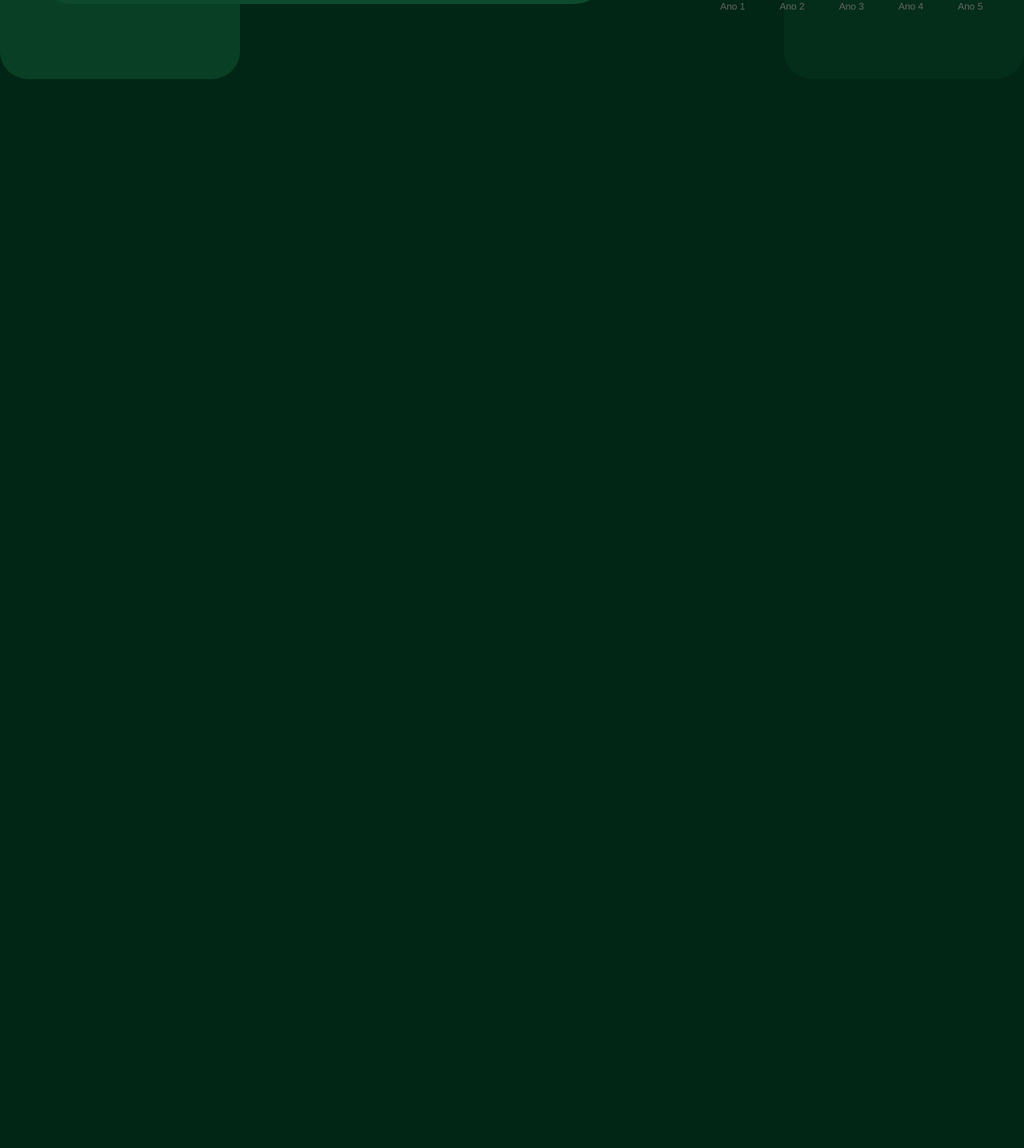
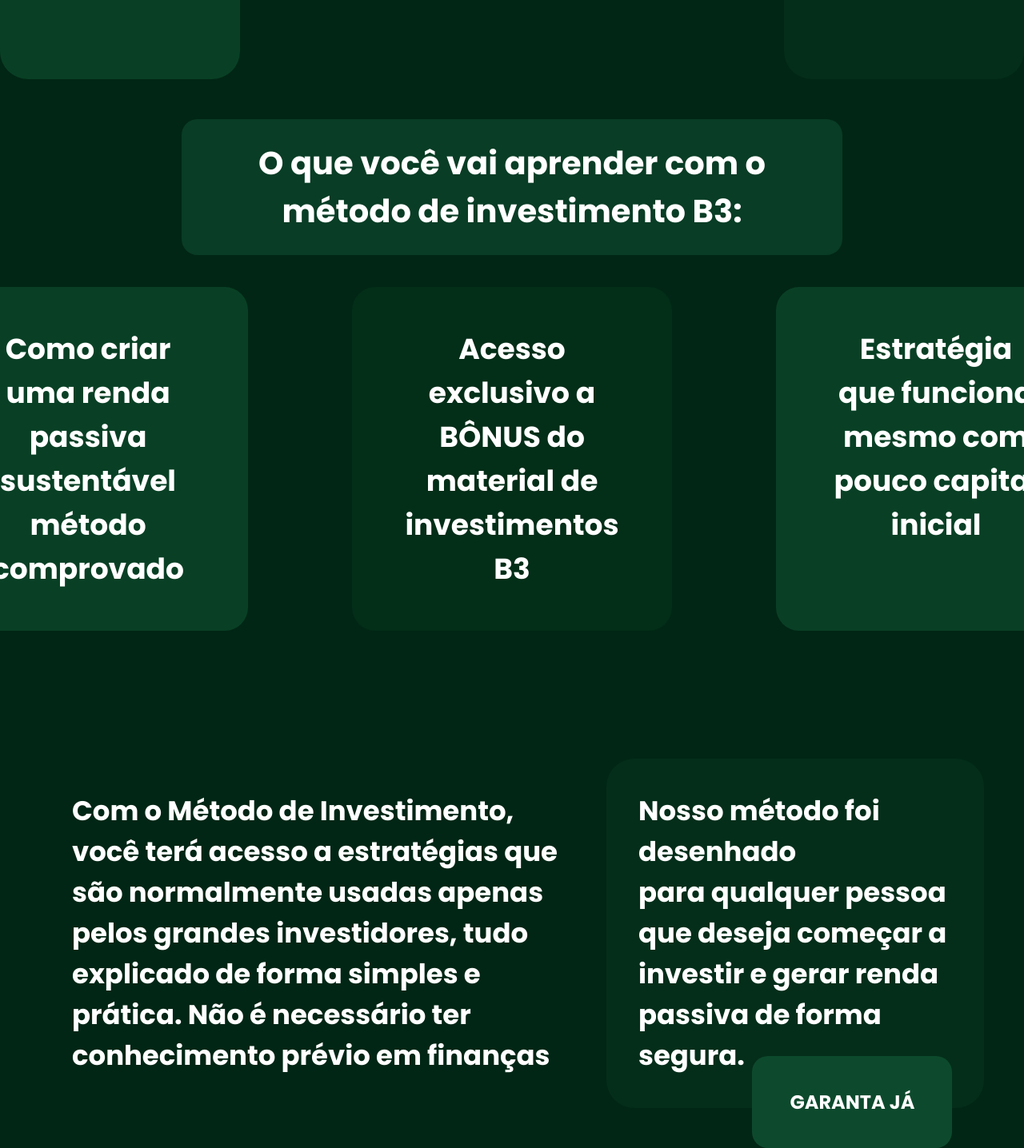
Before and after one commit to lucasrq/Pagina-de-vendas, a React (Vite) app: page / in a window 1280 px wide. Shown: the part 701-2137 px from the top of the page at 80% size. Before the commit the page ends 800 px from the top, so only its background shows below. Built offline with nearby package versions, Linux system fonts and the light colour scheme.

Commit message:
add link pagVendas

```diff
--- a/src/App.tsx
+++ b/src/App.tsx
@@ -1,9 +1,13 @@
+import About from "./Containes/About"
 import Headline from "./Containes/Headline"
+import MetodoGJ from "./Containes/Metodo"
 
 function App() {
   return (
     <>
       <Headline/>
+      <About/>
+      <MetodoGJ/>
     </>
   )
 }
--- /dev/null
+++ b/src/Components/Title/index.tsx
@@ -0,0 +1,18 @@
+import Titles from "./style"
+
+type Props ={
+    title : string
+}
+const Title = ({title}: Props) =>{
+    return(
+        <>
+        <Titles>
+            <h2>
+                {title}
+            </h2>
+        </Titles>
+        </>
+    )
+}
+
+export default Title
--- /dev/null
+++ b/src/Components/Title/style.ts
@@ -0,0 +1,15 @@
+import styled from "styled-components";
+
+
+const Titles = styled.div`
+    background-color:#093d25;
+    padding:25px 35px;
+    border-radius:20px;
+    width:70%;
+    h2{
+        font-size:40px;
+        text-align:center;
+    }
+`
+
+export default Titles
--- /dev/null
+++ b/src/Containes/About/index.tsx
@@ -0,0 +1,42 @@
+
+import Title from "../../Components/Title"
+import { Container } from "./style"
+
+function About() {
+    return (
+        <Container>
+            <Title title="O que você vai aprender com o método
+ de investimento B3:" />
+
+            <div className="aboutSing">
+                <div>
+                    <h3>Como criar
+                        uma renda
+                        passiva
+                        sustentável
+                        método
+                        comprovado</h3>
+                </div>
+                <div>
+                    <h3> Acesso
+                        exclusivo a
+                        BÔNUS do
+                        material de
+                        investimentos
+                        B3</h3>
+                </div>
+
+                <div>
+                    <h3>Estratégia <br />
+                        que funciona
+                        mesmo com
+                        pouco capital
+                        inicial
+                    </h3>
+                </div>
+            </div>
+        </Container>
+    )
+}
+
+export default About
--- /dev/null
+++ b/src/Containes/About/style.ts
@@ -0,0 +1,39 @@
+import { styled } from "styled-components";
+
+
+export const Container = styled.section`
+  width: 100%;
+  height: 100vh; /* Altura automática para se ajustar ao conteúdo */
+  margin: 0 auto; /* Centraliza o container */
+  padding: 50px; /* Espaçamento interno em cima e embaixo, e nas laterais */
+  display: flex;
+  flex-direction:column;
+  align-items:center;
+  .aboutSing{
+    display:grid;
+    grid-template-columns:1fr 1fr 1fr;
+    gap:80px;
+
+    div{
+        margin-top:40px;
+        width:400px;
+        margin-right:25px;
+        margin-left:25px;
+        padding:50px;
+        border-radius:29px;
+        &:nth-child(1){
+            background-color:#094025;
+        }
+        &:nth-child(2){
+            background-color:#032e18;
+        }
+        &:nth-child(3){
+            background-color:#094025;
+        }
+        h3{
+            text-align:center;
+            font-size:36px;
+        }
+    }
+  }
+`;
--- a/src/Containes/Headline/index.tsx
+++ b/src/Containes/Headline/index.tsx
@@ -33,7 +33,7 @@
             {
                 label: 'Longo Prazo',
                 data: [3000, 6000, 12000, 20000, 35000],
-                backgroundColor: 'rgba(19, 73, 224, 0.6)',
+                backgroundColor: 'rgba(110, 220, 14, 0.6)',
             },
         ],
     };
@@ -62,14 +62,14 @@
                 <ImgHeadline>
                 <div className='Top'>
                 <h2>Investimentos a Curto Prazo</h2>
-                    <div style={{ height: '300px', width: '100%' }}>
+                    <div style={{ height: '270px', width: '100%' }}>
                         <Bar data={shortTermData} options={{ responsive: true, maintainAspectRatio: false }} />
                     </div>
                 </div>
 
                 <div className='Bottom'>
                 <h2>Investimentos a Longo Prazo</h2>
-                    <div style={{ height: '300px', width: '100%'}}>
+                    <div style={{ height: '270px', width: '100%'}}>
                         <Bar data={longTermData} options={{ responsive: true, maintainAspectRatio: false }} />
                     </div>
                 </div>
--- a/src/Containes/Headline/style.ts
+++ b/src/Containes/Headline/style.ts
@@ -16,7 +16,7 @@
 height:100%;
     .HeadlineTitle{
         background-color:#0d4a2d;
-        font-size:42px;
+        font-size:32px;
         padding:46px 25px;
         border-radius:40px;
         min-width:100px;
@@ -36,15 +36,23 @@
     margin-left:50px;
     height:100%;
     .Top{
+        background-color:#0d4a2d;
+        border-radius:40px;
+        margin-bottom:20px;
+        border-radius:40px;
         h2{
-            color:#000;
+            color:#fff;
             text-align:center;
+
         }
 
     }
     .Bottom{
+        border:1px solid #053A1E;
+        background-color:#0d4a2d;
+        border-radius:40px;
         h2{
-            color:#000;
+            color:#fff;
             text-align:center;
         }
 
@@ -76,7 +84,7 @@
 export const Quadrado3 = styled.div`
         width:300px;
         height:300px;
-        background-color:#0d4a2d;
+        background-color:#094025;
         position:absolute;
         border-radius:35px;
         right:0;
--- /dev/null
+++ b/src/Containes/Metodo/index.tsx
@@ -0,0 +1,45 @@
+import { Container } from "./style"
+
+function MetodoGJ() {
+
+    return (
+        <Container>
+            <section className="Main">
+                <div className="Left">
+                    <h3>
+                        Com o Método de
+                        Investimento,  você terá
+                        acesso a estratégias
+                        que são normalmente
+                        usadas apenas pelos
+                        grandes investidores,
+                        tudo explicado de forma
+                        simples e prática. Não é
+                        necessário ter
+                        conhecimento prévio
+                        em finanças
+                    </h3>
+                </div>
+                <div className="Right">
+                    <h3>
+                        Nosso método foi
+                        desenhado  <br />para
+                        qualquer pessoa que
+                        deseja começar a
+                        investir e gerar renda<br />
+                        passiva de forma <br />
+                        segura.
+                    </h3>
+
+                </div>
+                <button className="garanta-btn">
+                        GARANTA JÁ
+                    </button>
+            </section>
+
+
+        </Container>
+    )
+}
+
+export default MetodoGJ
--- /dev/null
+++ b/src/Containes/Metodo/style.ts
@@ -0,0 +1,44 @@
+import styled from 'styled-components';
+
+export const Container = styled.section`
+  width: 100%;
+  position:absolute;
+  margin: 0 auto; /* Centraliza o container */
+  padding: 50px; /* Espaçamento interno em cima e embaixo, e nas laterais */
+  .Main{
+  display: grid;
+  grid-template-columns:  60% 40%;
+  font-size:29px;
+  overflow-y:hidden;
+  div{
+    padding:40px;
+    overflow-y:hidden;
+  }
+  .Right{
+    background-color:#042e1a;
+    border-radius:35px;
+    z-index:0;
+
+  }
+  }
+
+  button{
+    position: absolute;
+    z-index:2;
+    right:7%;
+    bottom:0;
+    padding: 40px;
+    color: white;
+    background-color: #0d4a2d;
+    border: none;
+    z-index: 1;
+    font-weight: bold;
+    border-radius: 20px;
+    width: 250px;
+    font-size: 24px;
+
+    &:hover {
+        background-color: #15673D;
+    }
+  }
+`;
```
Also changed, not shown: src/Containes/Testimonials/index.ts (added), src/Containes/Testimonials/style.ts (added).
